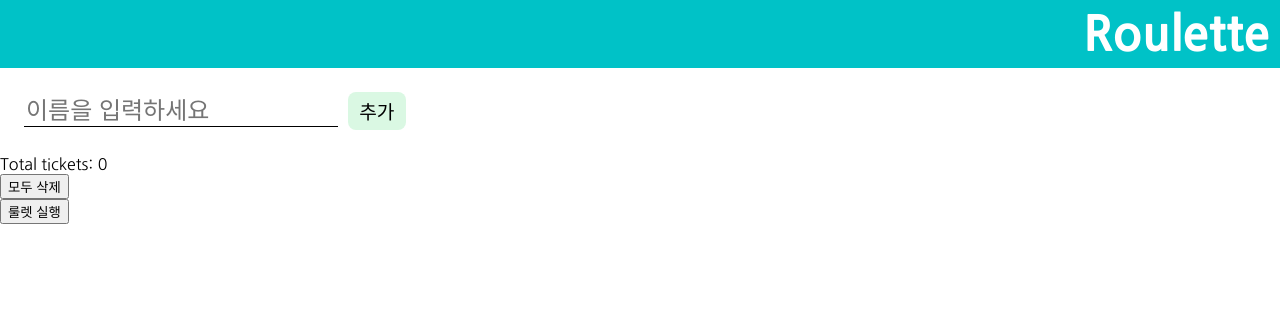
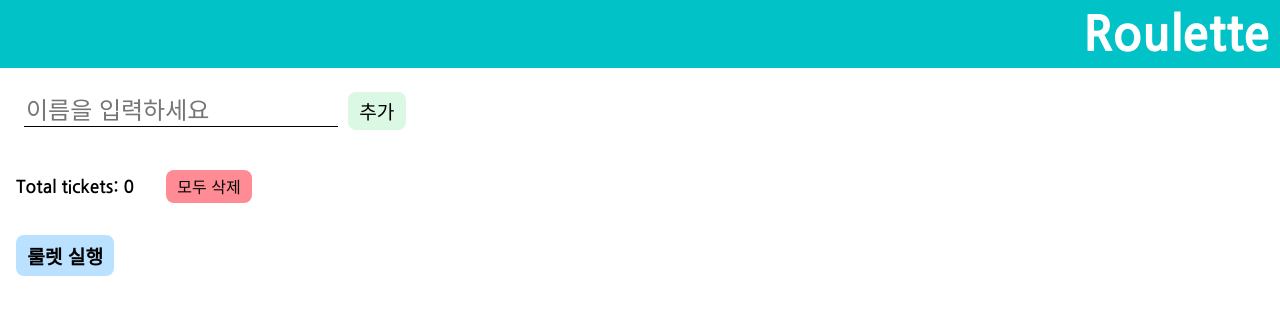
Before and after one commit to JaeHyunLee123/raffle-app, a React (Create React App) app: page / in a window 1280 px wide. Shown: the top 314 px of the page. Built offline with nearby package versions, Linux system fonts and the light colour scheme.

Commit message:
feat: add styles to roulette

```diff
--- a/src/App.tsx
+++ b/src/App.tsx
@@ -38,6 +38,27 @@ const Form = styled.form`
   }
 `;
 
+const DeleteAllBtn = styled.button`
+  margin: 1rem;
+
+  padding-top: 0.3rem;
+  padding-bottom: 0.3rem;
+  padding-left: 0.7rem;
+  padding-right: 0.7rem;
+
+  font-size: 1rem;
+
+  border-radius: 0.5rem;
+  border: none;
+  background-color: #ff8b94;
+`;
+
+const TotalTicketSpan = styled.span`
+  margin: 1rem;
+  font-size: 1.1rem;
+  font-weight: 700;
+`;
+
 interface RaffleForm {
   name: string;
 }
@@ -68,9 +89,9 @@ function App() {
         <button>추가</button>
       </Form>
       <div>
-        <span>Total tickets: {totalTickets}</span>
+        <TotalTicketSpan>Total tickets: {totalTickets}</TotalTicketSpan>
+        <DeleteAllBtn onClick={onDeleteAll}>모두 삭제</DeleteAllBtn>
       </div>
-      <button onClick={onDeleteAll}>모두 삭제</button>
       <Roulette />
       <ul>
         {raffleList.map((raffle) => (
--- a/src/components/Roulette.tsx
+++ b/src/components/Roulette.tsx
@@ -5,6 +5,28 @@ import {
   selectTotalTickets,
 } from "src/features/raffle/raffleSlice";
 import { FC, useState } from "react";
+import styled from "styled-components";
+
+const RouletteBtn = styled.button`
+  margin: 1rem;
+
+  padding-top: 0.4rem;
+  padding-bottom: 0.4rem;
+  padding-left: 0.7rem;
+  padding-right: 0.7rem;
+
+  border-radius: 0.5rem;
+  font-size: 1.2rem;
+  font-weight: 700;
+
+  border: none;
+  background-color: #bae1ff;
+`;
+
+const WinnerSpan = styled.span`
+  font-weight: 700;
+  font-size: 1.5rem;
+`;
 
 interface RouletteProps {}
 
@@ -40,8 +62,8 @@ const Roulette: FC<RouletteProps> = () => {
 
   return (
     <div>
-      <button onClick={onRouletteClick}>룰렛 실행</button>
-      {winner ? <span>당첨자: {winner}</span> : ""}
+      <RouletteBtn onClick={onRouletteClick}>룰렛 실행</RouletteBtn>
+      {winner ? <WinnerSpan>당첨자: {winner}</WinnerSpan> : ""}
     </div>
   );
 };
```
